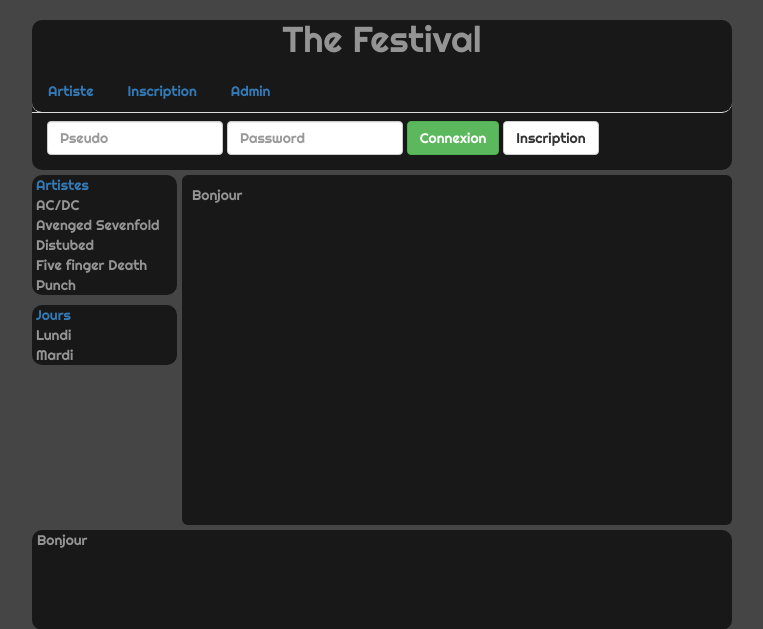
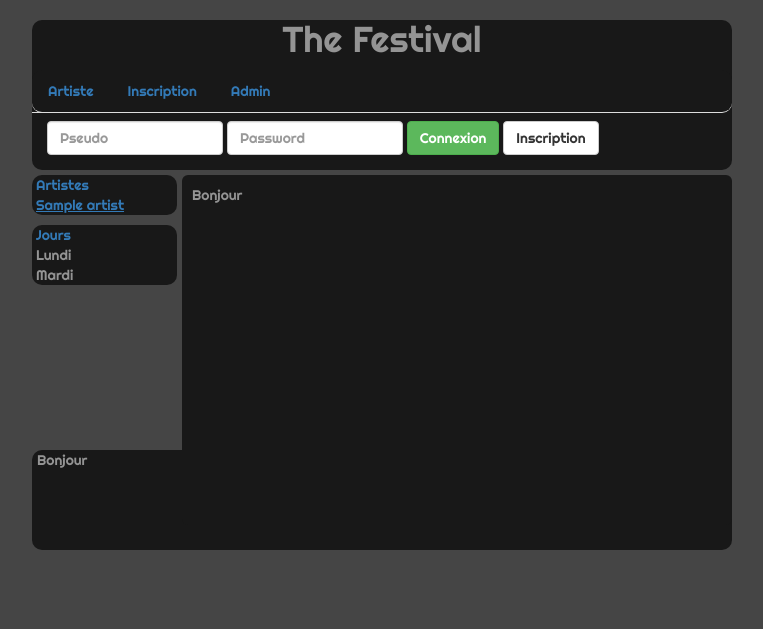
Before and after one commit to Orion24/AWebTheFestival, a PHP site: page /atelierWebFestival/ in a window 1280 px wide. Shown: the top 629 px of the page, without its empty margins (258-1021 px from the left). Run offline with PHP 8.4, Linux system fonts and the light colour scheme; tables that the repository leaves empty hold one stand-in row (values such as "Sample post").

Commit message:
Affichage des artistes sur le côté de index.php

```diff
--- a/Thefestival/function_db_select.php
+++ b/Thefestival/function_db_select.php
@@ -32,3 +32,11 @@ function get_array_artist_name($name)
     $request->execute();
     return $request->fetch(PDO::FETCH_ASSOC);
 }
+
+function get_name_artist($limit)
+{
+  $request = getDb()->prepare('SELECT nameArtist FROM artists LIMIT :limitArtist');
+  $request->bindParam(':limitArtist', $limit, PDO::PARAM_INT);
+  $request->execute();
+  return $request->fetchAll(PDO::FETCH_ASSOC);
+}
--- a/Thefestival/index.php
+++ b/Thefestival/index.php
@@ -1,9 +1,12 @@
 <?php
-/*
- * To change this license header, choose License Headers in Project Properties.
- * To change this template file, choose Tools | Templates
- * and open the template in the editor.
- */
+    require_once 'function_db_select.php';
+    $artists = "";
+    $array_artist = get_name_artist(5);
+    foreach ($array_artist as $value)
+    {
+      $name = $value['nameArtist'];
+      $artists .= '<li><a href="artists.php?name='.$name.'" style="text-decoration:underline";>'.$name.'</a></li>';
+    }
 ?>
 <html lang="fr">
     <head>
@@ -39,14 +42,11 @@
             <div id="sidebar-wrapper">
                 <ul class="sidebar-nav sidebar">
                     <li class="sidebar-brand">
-                        <a href="#">
+                        <a href="artists.php">
                             Artistes
                         </a>
                     </li>
-                    <li>AC/DC</li>
-                    <li>Avenged Sevenfold</li>
-                    <li>Distubed</li>
-                    <li>Five finger Death Punch</li>
+                    <?=$artists ?>
                 </ul>
                 <ul class="sidebar-nav sidebar">
                     <li class="sidebar-brand">
```
